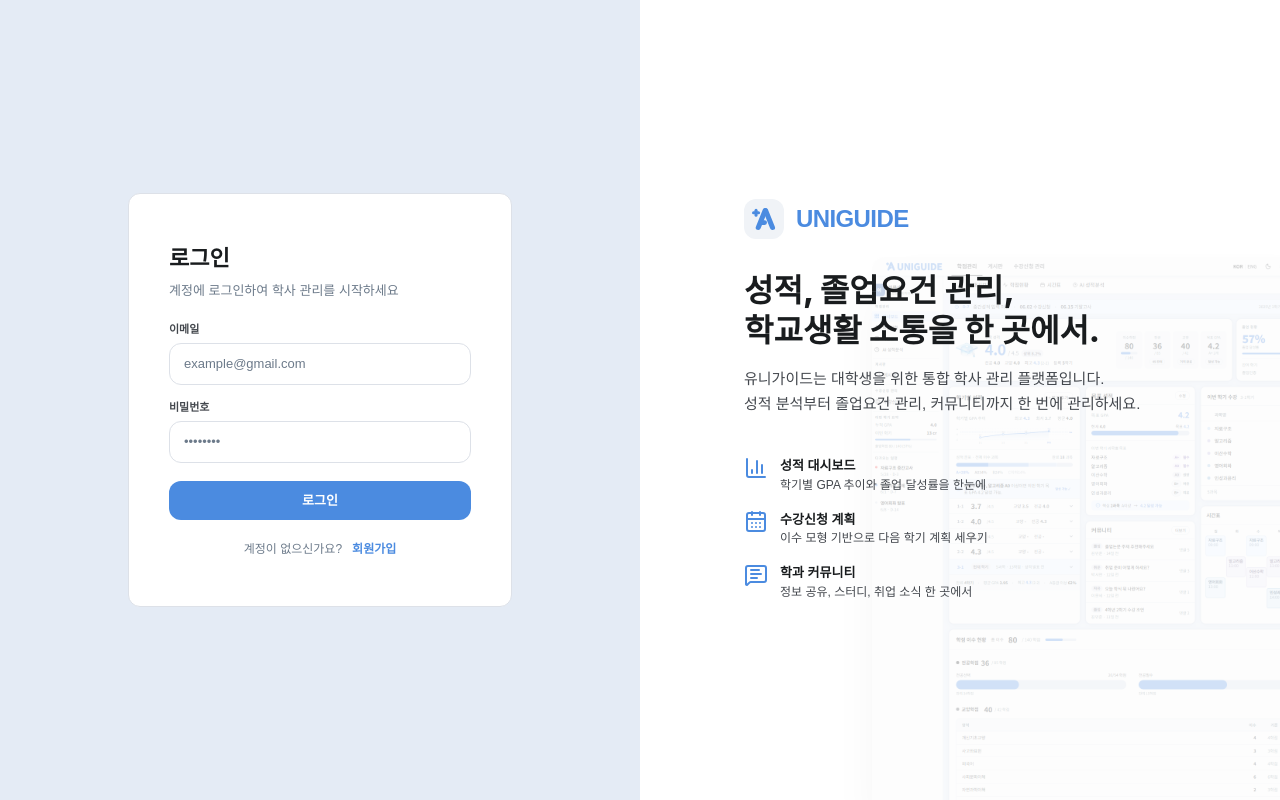
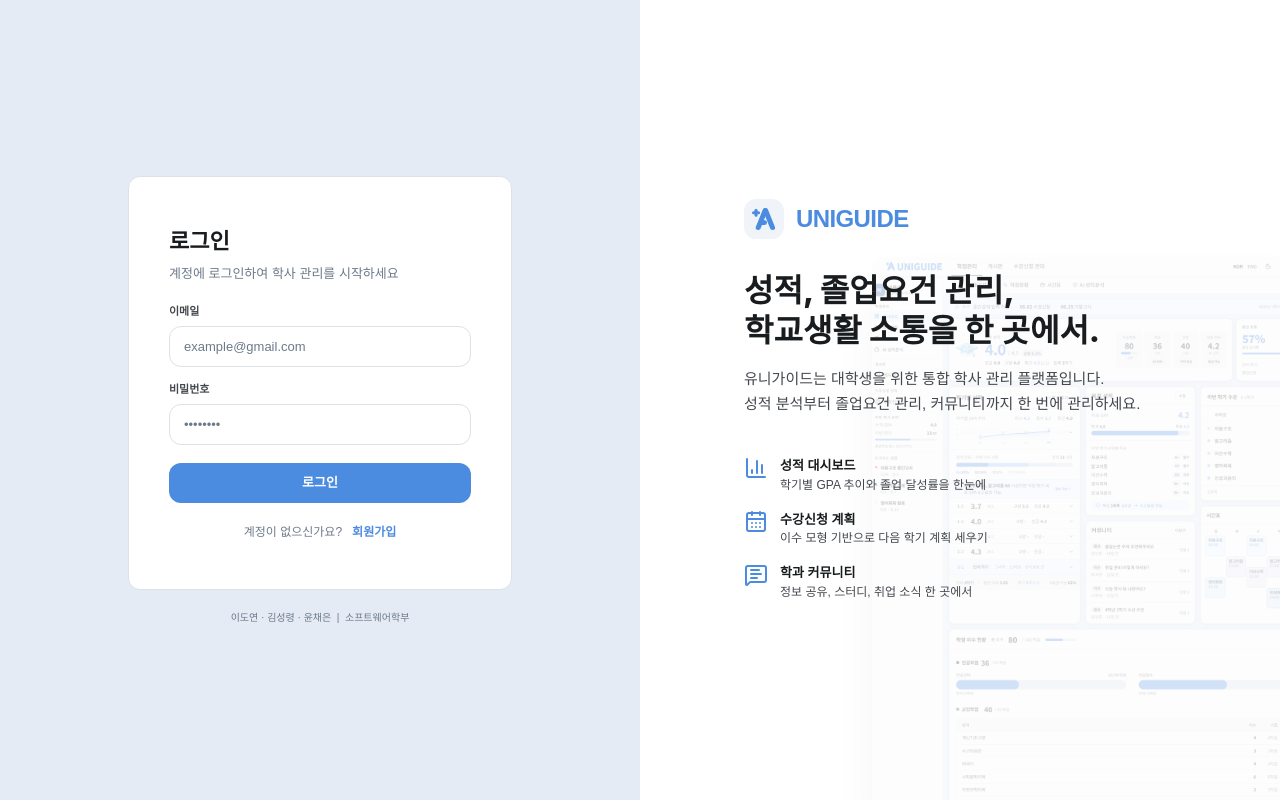
Before and after one commit to WebSW-FinalProject/FinalProject, a React (Vite) app in the folder project/: page / in a window 1280 px wide. Built offline with nearby package versions, Linux system fonts and the light colour scheme.

Commit message:
Add Team info : Landing page

```diff
--- a/project/src/components/pages/LandingPage.tsx
+++ b/project/src/components/pages/LandingPage.tsx
@@ -177,6 +177,14 @@ function LandingPage({ onLogin }: Props) {
           </p>
 
         </div>
+
+        {/* 팀원 소개 */}
+        <div className="mt-5 text-center">
+          <p className="text-[10px] text-(--text-3)">
+            이도연 · 김성령 · 윤채은 &nbsp;|&nbsp; 소프트웨어학부
+          </p>
+        </div>
+
       </div>
 
       {/* # 우 — 서비스 소개 (화면 크기 클때만 보임) */}
```
